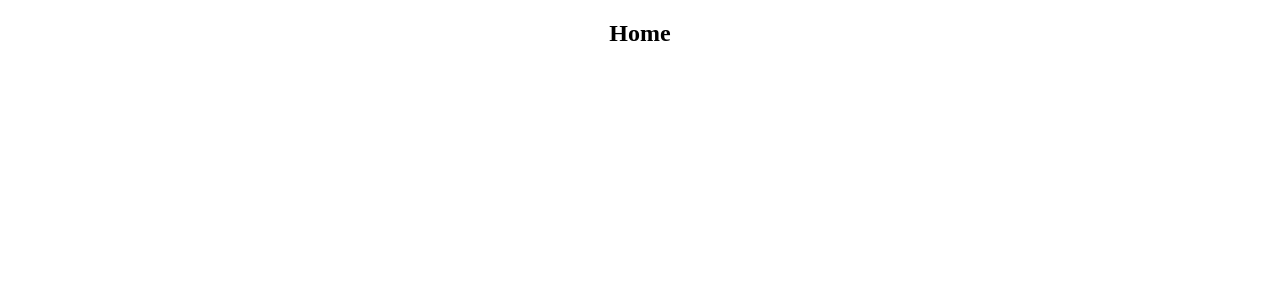
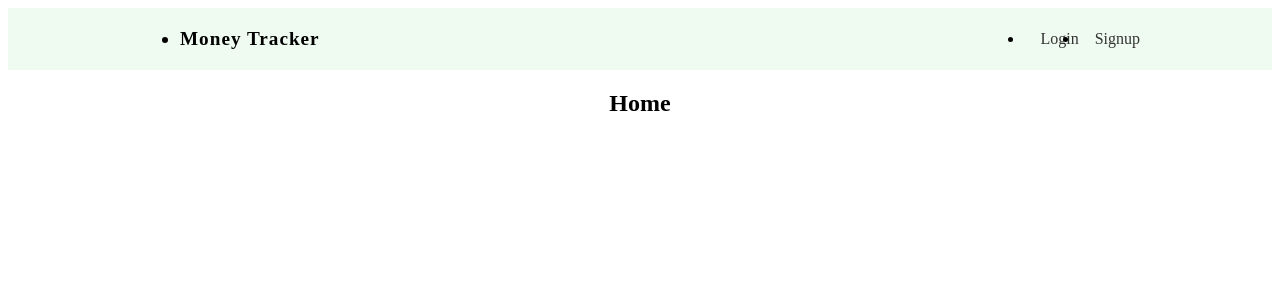
Before and after one commit to MarvelB/money-tracker, a React (Create React App) app: page / in a window 1280 px wide. Shown: the top 300 px of the page. Built offline with nearby package versions, Linux system fonts and the light colour scheme; the HTML template or start-up script is replaced by a standard one.

Commit message:
created navbar component

```diff
--- a/src/App.tsx
+++ b/src/App.tsx
@@ -1,3 +1,4 @@
+import NavBar from 'components/NavBar/NavBar';
 import Home from 'pages/Home/Home';
 import Login from 'pages/Login/Login';
 import Signup from 'pages/Signup/Signup';
@@ -8,6 +9,9 @@
   return (
     <div className="App">
       <BrowserRouter>
+
+        <NavBar />
+
         <Switch>
 
           <Route path="/login">
--- /dev/null
+++ b/src/components/NavBar/NavBar.module.css
@@ -0,0 +1,26 @@
+/* navbar styles */
+.navbar {
+    width: 100%;
+    background: #effaf0;
+    padding: 20px 10px;
+    box-sizing: border-box;
+}
+.navbar ul {
+    display: flex;
+    margin: 0 auto;
+    max-width: 960px;
+    align-items: center;
+}
+.title {
+    margin-right: auto;
+    font-weight: bold;
+    letter-spacing: 1px;
+    font-size: 1.2em;
+}
+.navbar button, .navbar a {
+    margin-left: 16px;
+}
+.navbar a {
+    color: #333;
+    text-decoration: none;
+}
--- /dev/null
+++ b/src/components/NavBar/NavBar.tsx
@@ -0,0 +1,24 @@
+import { Link } from 'react-router-dom';
+
+// @ts-ignore: Cannot find css module
+import styles from './NavBar.module.css';
+
+interface NavBarProps {}
+
+const NavBar = ({ }: NavBarProps) => {
+  return (
+    <nav className={styles.navbar}>
+      <ul>
+        <li className={styles.title}>Money Tracker</li>
+        <li>
+          <Link to="/login">Login</Link>
+        </li>
+        <li>
+          <Link to="/signup">Signup</Link>
+        </li>
+      </ul>
+    </nav>
+  );
+}
+
+export default NavBar;
```
